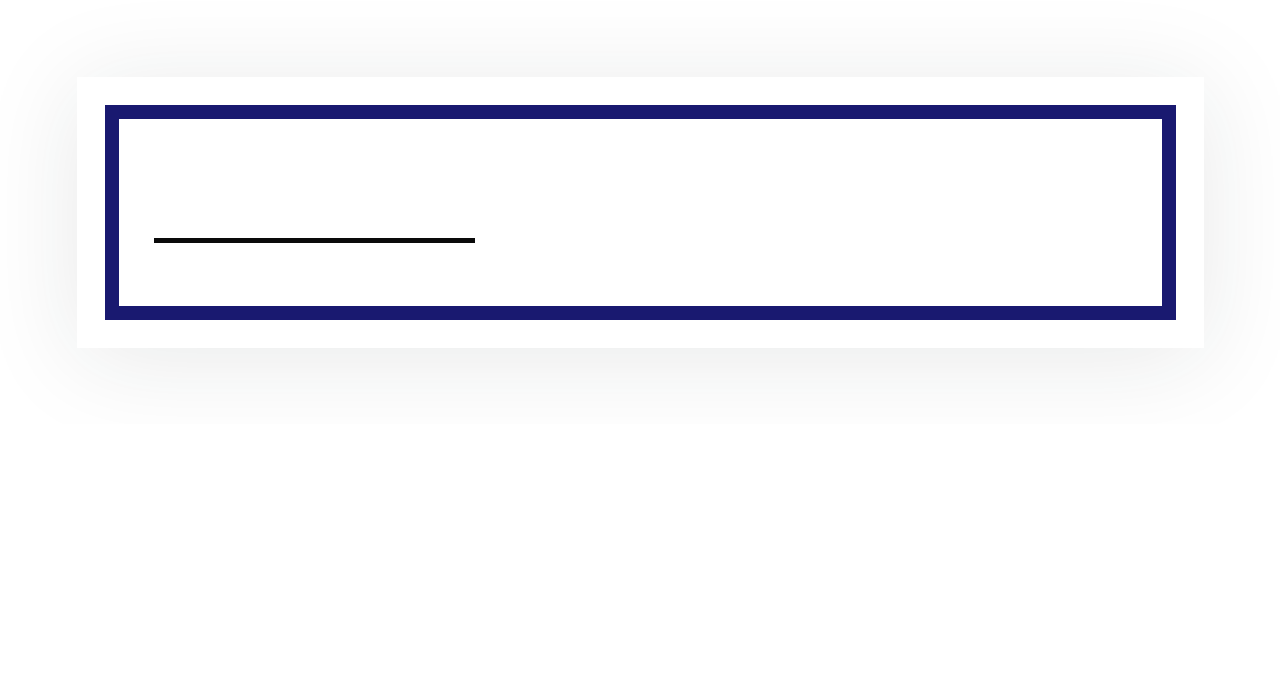
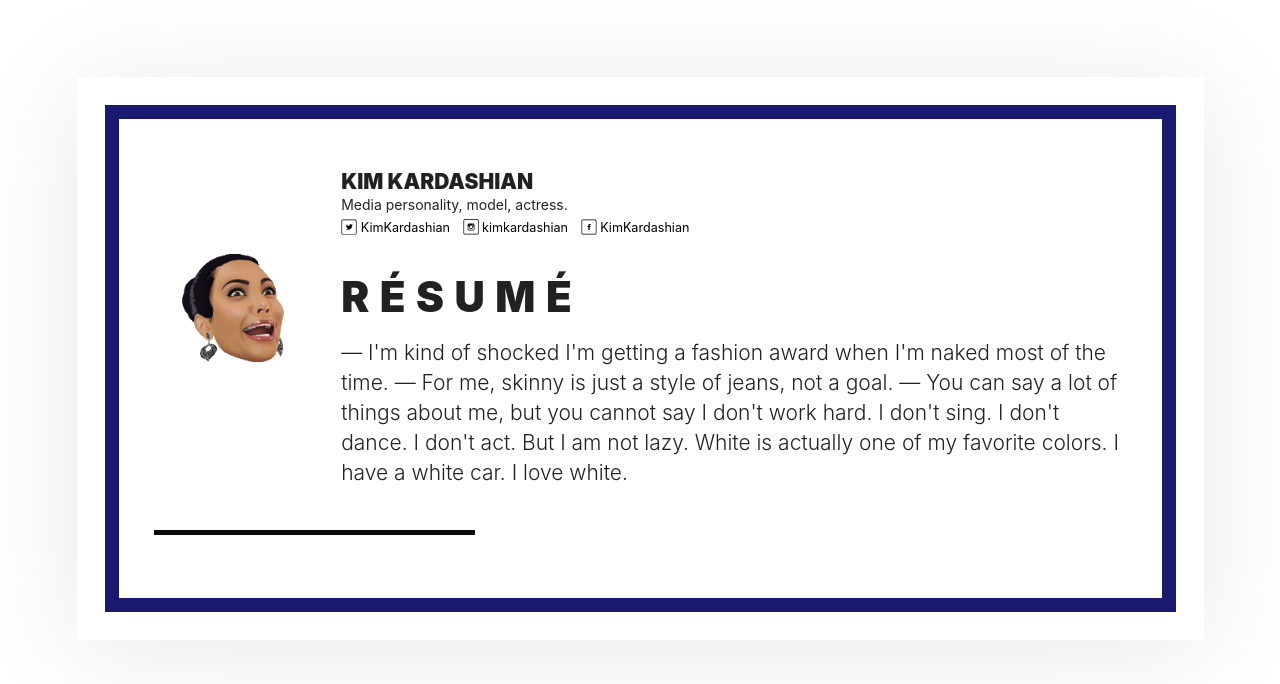
Before and after one commit to olha1313/homepage, a plain HTML site: page index.html in a window 1280 px wide. Drawn offline with Linux system fonts and the light colour scheme.

Commit message:
Add primary information

```diff
--- a/index.html
+++ b/index.html
@@ -13,18 +13,48 @@
           <div class="stackable grid">
             <div class="row">
               <div class="three wide center aligned column">
-                <!-- Avatar -->
+                <div class="avatar-wrapper">
+                  <object class="avatar" data="images/avatar.png" role="img" aria-label="My profile picture" style="background: none"></object>
+                </div>
               </div>
               <div class="thirteen wide column">
                 <div class="stackable grid">
                   <div class="sixteen wide column">
-                    <!-- Name, job, contacts -->
+                    <h1 class="name">Kim Kardashian</h1>
+                    <div class="job">Media personality, model, actress.</div>
+                    <ul class="contacts">
+                      <li>
+                        <a href="https://twitter.com/KimKardashian" rel="author" class="twitter">
+                          <svg class="icon" xmlns="http://www.w3.org/2000/svg" viewBox="0 0 20 20">
+                            <path d="M14.528,6.716c-0.342,0.199-0.721,0.344-1.122,0.422c-0.322-0.338-0.78-0.549-1.288-0.549c-0.977,0-1.767,0.779-1.767,1.738c0,0.136,0.016,0.268,0.046,0.396C8.929,8.65,7.628,7.958,6.757,6.906C6.605,7.164,6.518,7.462,6.518,7.781c0,0.602,0.312,1.135,0.785,1.446C7.014,9.218,6.742,9.14,6.504,9.01c0,0.007,0,0.015,0,0.021c0,0.842,0.609,1.545,1.417,1.705c-0.148,0.039-0.304,0.061-0.465,0.061c-0.114,0-0.225-0.011-0.332-0.031C7.348,11.457,8,11.959,8.772,11.973c-0.605,0.467-1.366,0.744-2.193,0.744c-0.143,0-0.283-0.007-0.421-0.023c0.782,0.493,1.71,0.78,2.707,0.78c3.249,0,5.024-2.648,5.024-4.945c0-0.075-0.001-0.151-0.004-0.225c0.345-0.246,0.645-0.551,0.881-0.9c-0.317,0.138-0.656,0.231-1.014,0.274C14.116,7.462,14.396,7.122,14.528,6.716 M17.778,0.562H2.284c-0.951,0-1.722,0.771-1.722,1.722v15.494c0,0.951,0.771,1.722,1.722,1.722h15.494c0.951,0,1.722-0.771,1.722-1.722V2.284C19.5,1.333,18.729,0.562,17.778,0.562 M18.64,17.778c0,0.476-0.386,0.861-0.861,0.861H2.284c-0.475,0-0.861-0.386-0.861-0.861V2.284c0-0.475,0.386-0.861,0.861-0.861h15.494c0.476,0,0.861,0.386,0.861,0.861V17.778z"></path>
+                          </svg>
+                          <span>KimKardashian</span>
+                        </a>
+                      </li>
+                      <li>
+                        <a href="https://www.instagram.com/kimkardashian/" rel="author" class="instagram">
+                          <svg class="icon" xmlns="http://www.w3.org/2000/svg" viewBox="0 0 20 20">
+                            <path d="M17.835,0.438H2.29c-0.954,0-1.727,0.773-1.727,1.727V17.71c0,0.954,0.773,1.728,1.727,1.728h15.545c0.954,0,1.728-0.773,1.728-1.728V2.165C19.562,1.211,18.789,0.438,17.835,0.438 M18.699,17.71c0,0.477-0.388,0.864-0.864,0.864H2.29c-0.477,0-0.863-0.388-0.863-0.864V2.165c0-0.477,0.387-0.863,0.863-0.863h15.545c0.477,0,0.864,0.387,0.864,0.863V17.71zM12.653,5.619H7.472c-0.954,0-1.728,0.773-1.728,1.728v5.182c0,0.954,0.773,1.728,1.728,1.728h5.182c0.954,0,1.728-0.773,1.728-1.728V7.347C14.381,6.393,13.607,5.619,12.653,5.619 M11.79,6.915h1.295V8.21H11.79V6.915z M10.062,8.21c0.954,0,1.728,0.773,1.728,1.727s-0.773,1.728-1.728,1.728c-0.954,0-1.727-0.773-1.727-1.728S9.109,8.21,10.062,8.21M13.518,12.528c0,0.478-0.388,0.863-0.864,0.863H7.472c-0.477,0-0.864-0.386-0.864-0.863V9.505h0.907C7.491,9.647,7.472,9.79,7.472,9.938c0,1.432,1.16,2.591,2.591,2.591c1.432,0,2.591-1.159,2.591-2.591c0-0.148-0.02-0.291-0.044-0.432h0.908V12.528z"></path>
+                          </svg>
+                          <span>kimkardashian</span>
+                        </a>
+                      </li>
+                      <li>
+                        <a href="https://www.facebook.com/KimKardashian/" rel="author" class="facebook">
+                          <svg class="icon" xmlns="http://www.w3.org/2000/svg" viewBox="0 0 20 20">
+                            <path d="M17.675,0.62H2.327c-0.942,0-1.706,0.764-1.706,1.706v15.348c0,0.941,0.764,1.705,1.706,1.705h15.348c0.941,0,1.705-0.764,1.705-1.705V2.326C19.38,1.384,18.616,0.62,17.675,0.62 M18.526,17.674c0,0.471-0.381,0.852-0.852,0.852H2.327c-0.471,0-0.853-0.381-0.853-0.852V2.326c0-0.471,0.382-0.853,0.853-0.853h15.348c0.471,0,0.852,0.382,0.852,0.853V17.674zM10.849,7.975c0-0.345,0.035-0.531,0.565-0.531h0.709V6.162h-1.134c-1.364,0-1.844,0.642-1.844,1.721v0.834h-0.85V10h0.85v3.838h1.701V10h1.134l0.151-1.283h-1.285L10.849,7.975z"></path>
+                          </svg>
+                          <span>KimKardashian</span>
+                        </a>
+                      </li>
+                    </ul>
                   </div>
                   <div class="sixteen wide mobile only column">
                     <div class="divider"></div>
                   </div>
                   <div class="sixteen wide column">
-                    <!-- Intro -->
+                    <h2>Résumé</h2>
+                    <p>&mdash; I'm kind of shocked I'm getting a fashion award when I'm naked most of the time. &mdash; For me, skinny is just a style of jeans, not a goal. &mdash; You can say a lot of things about me, but you cannot say I don't work hard. I don't sing. I don't dance. I don't act. But I am not lazy. White is actually one of my favorite colors. I have a white car. I love white.</p>
                   </div>
                 </div>
               </div>
```
Also changed, not shown: base.css (indentation only), images/avatar.png (added).
